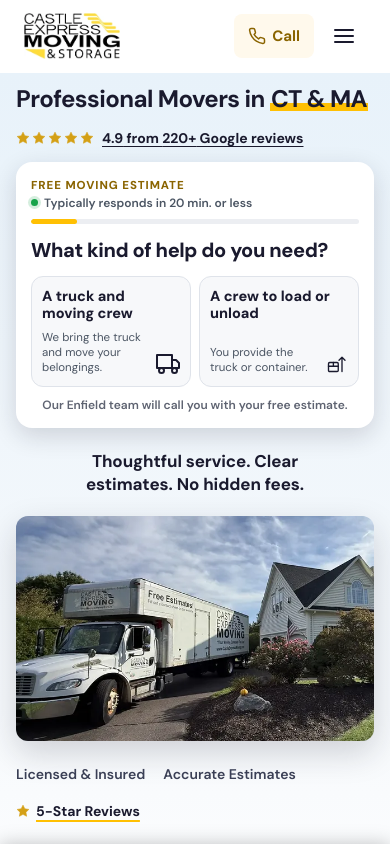
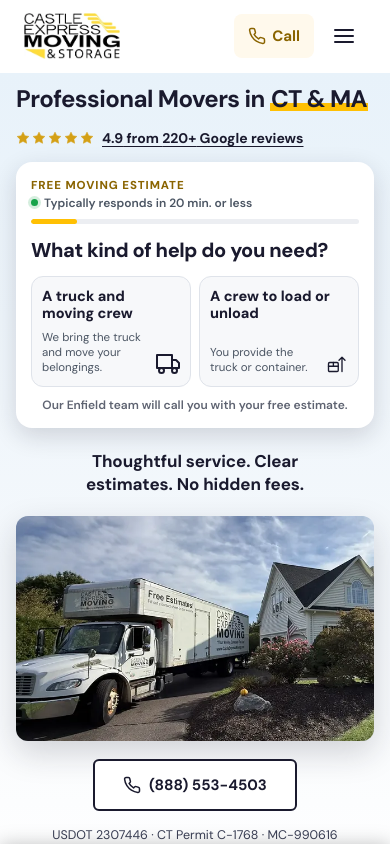
Before and after one commit to bones4justice/-castle-express-site, a Next.js app: page / in a window 390 px wide. Shown: the top 844 px of the page. Built offline with nearby package versions, Linux system fonts and the light colour scheme.

Commit message:
Center the mobile call button below the truck photo

```diff
--- a/app/globals.css
+++ b/app/globals.css
@@ -605,9 +605,9 @@ html:not([data-hero="B"]) .hv-b { display: none !important; }
   .hero-v2 .hero-offer { order: 4; }
   .hero-v2 .hv2-card { order: 5; }
   .hero-v2 .hv2-media { order: 6; margin-top: 20px; border-radius: 12px; }
-  .home-hero.hero-v2 .hero-badges { order: 7; }
-  .home-hero.hero-v2 .hero-ctas { order: 8; }
-  .home-hero.hero-v2 .hero-legal { order: 9; }
+  .home-hero.hero-v2 .hero-badges { display: none; }
+  .home-hero.hero-v2 .hero-ctas { order: 8; justify-content: center; margin-top: 18px; }
+  .home-hero.hero-v2 .hero-legal { order: 9; text-align: center; text-wrap: balance; }
   .hero-v2 .hv2-card #estimate-form { box-shadow: 0 8px 24px rgba(26, 26, 46, 0.16); }
   .hero-v2 .abo-line { background: #FFF5C7; border-left-color: #E0A800; }
   .hero-v2 .abo-text { color: var(--hv2-ink); font-family: var(--font-dm-sans), Arial, sans-serif; }
```
